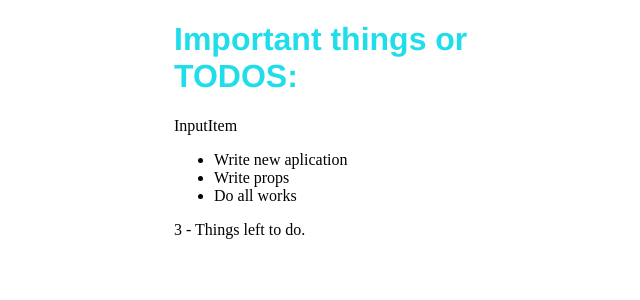
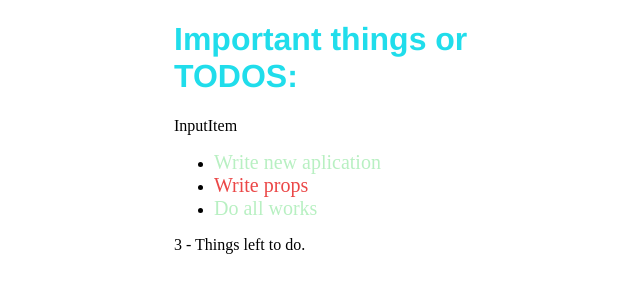
Before and after one commit to WebHeroSchool/ReactProjectLesson, a React (Create React App) app: page / in a window 1280 px wide. Shown: the top 300 px of the page, without its empty margins (316-956 px from the left). Built offline with nearby package versions, Linux system fonts and the light colour scheme.

Commit message:
React lesson 24 - classnames

```diff
--- a/package.json
+++ b/package.json
@@ -34,5 +34,8 @@
       "last 1 firefox version",
       "last 1 safari version"
     ]
+  },
+  "devDependencies": {
+    "classnames": "^2.3.1"
   }
 }
--- a/src/components/App/App.js
+++ b/src/components/App/App.js
@@ -8,13 +8,16 @@ import styles from './App.module.css'
   const App = () => {
     const items = [
       {
-        value: 'Write new aplication'
+        value: 'Write new aplication',
+        isDone: true
       },
       {
-        value: 'Write props'
+        value: 'Write props',
+        isDone: false
       },
       {
-        value: 'Do all works'
+        value: 'Do all works',
+        isDone: true
       }
     ];
 
--- a/src/components/Item/Item.js
+++ b/src/components/Item/Item.js
@@ -1,5 +1,14 @@
 import React from 'react';
+import classnames from 'classnames';
+import styles from './Item.module.css';
 
-  const Item = ({value}) => (<span>{value}</span>);
+  const Item = ({value, isDone}) => (<span className={
+    classnames({
+      [styles.item]: true,
+      [styles.done]: isDone
+    })
+  }>
+    {value}
+  </span>);
 
   export default Item;
--- /dev/null
+++ b/src/components/Item/Item.module.css
@@ -0,0 +1,7 @@
+.item {
+  color:#EB4747;
+  font-size: 20px;
+}
+.done {
+  color: #B8F0C2;
+}
--- a/src/components/ItemList/ItemList.js
+++ b/src/components/ItemList/ItemList.js
@@ -3,7 +3,7 @@ import Item from '../Item/Item'
 
   const ItemList = ({ items }) => (<ul>
       {items.map(item => <li key={item.value}>
-        <Item value={item.value} />
+        <Item value={item.value} isDone={item.isDone} />
         </li>)}
     </ul>);
 
```
Also changed, not shown: 1 other file (tests, documents, lock files or other folders).
